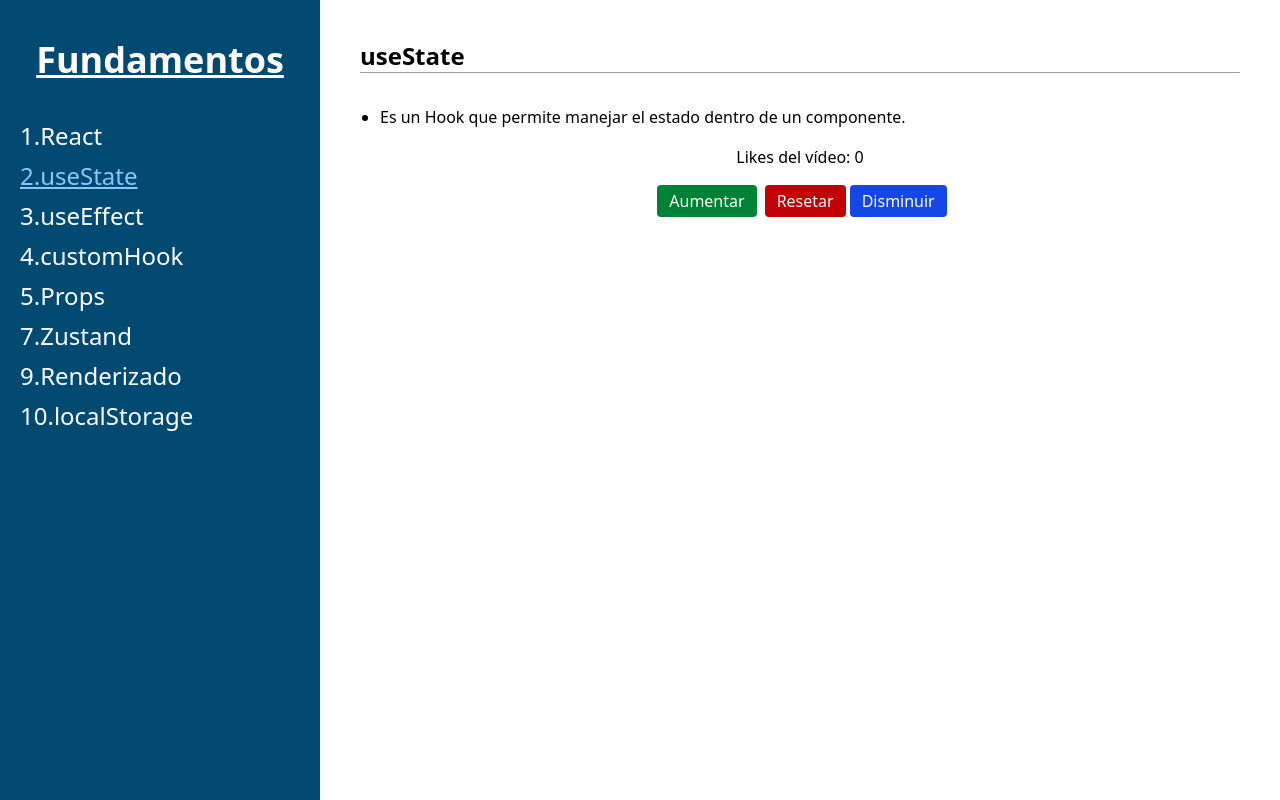
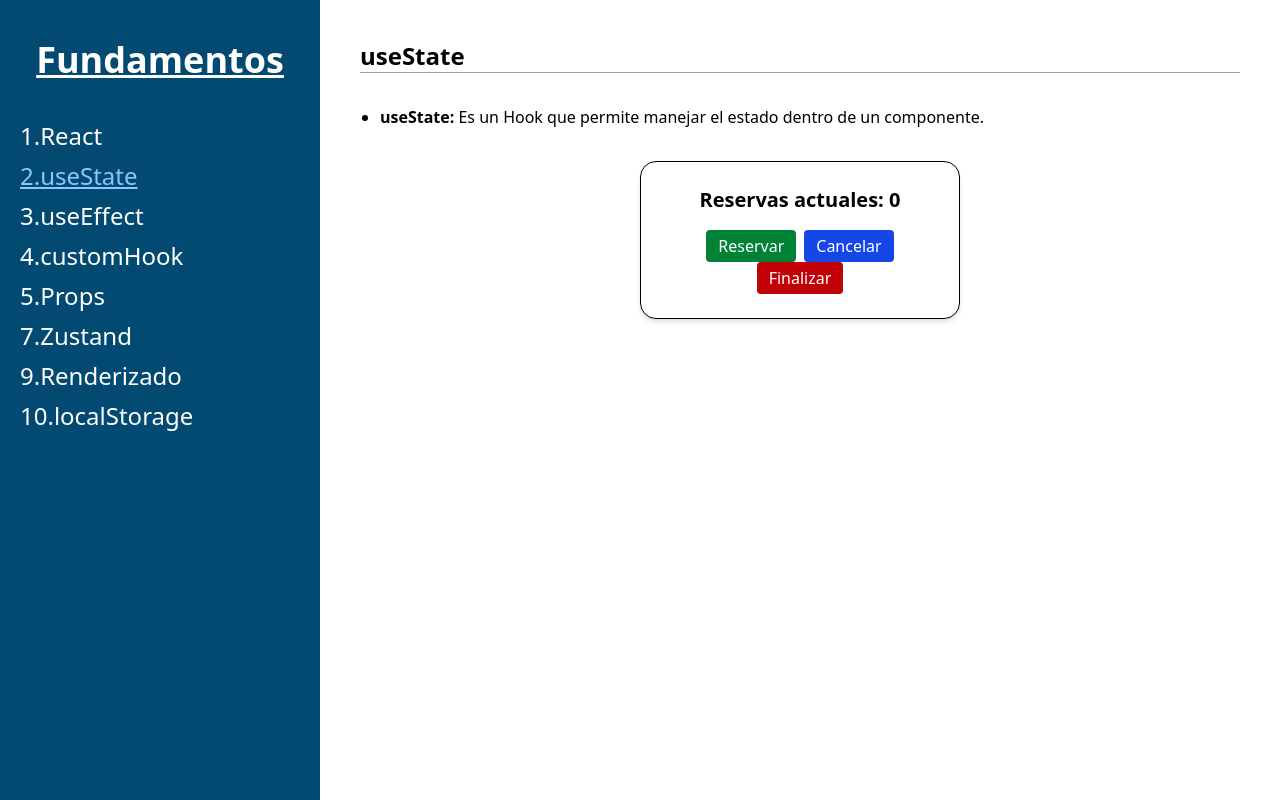
Before and after one commit to Kyara2005/Taller_05-06, a React (Vite) app in the folder FundamentosReact-clase-6/: page /usestate in a window 1280 px wide. Built offline with nearby package versions, Linux system fonts and the light colour scheme.

Commit message:
Update Segundo.jsx

```diff
--- a/FundamentosReact-clase-6/src/pages/Segundo.jsx
+++ b/FundamentosReact-clase-6/src/pages/Segundo.jsx
@@ -1,47 +1,57 @@
-
 /*
-
   1- useState
-
 */
 
-// ejmplo const [funda, setFunda] = useState("")
-import { useState } from "react"
+import { useState } from "react";
 
 const Segundo = () => {
+  const [reservas, setReservas] = useState(0);
 
-  const [counter, setCounter] = useState(0)
-
-  const handleReset = () =>
-  {
-    setCounter(0)
-  }
+  const handleReserve = () => setReservas(reservas + 1);
+  const handleReset = () => setReservas(0);
+  const handleCancel = () => {
+    if (reservas > 0) setReservas(reservas - 1);
+  };
 
   return (
     <>
       <h1 className="font-bold text-2xl">useState</h1>
-
-      <hr className="border-gray-400 mb-8"/>
+      <hr className="border-gray-400 mb-8" />
 
       <ul className="list-disc pl-5">
         <li>
-          Es un Hook que permite manejar el estado dentro de un componente.
+          <strong>useState:</strong> Es un Hook que permite manejar el estado dentro de un componente.
         </li>
       </ul>
 
-        <div className="text-center mb-8">
+      <div className="border rounded-2xl shadow-md p-6 w-80 mx-auto mt-8 text-center bg-white">
+        <h2 className="text-xl font-semibold mb-4">
+          Reservas actuales: {reservas}
+        </h2>
 
-          <h2 className="mt-4 mb-4">Likes del vídeo: {counter}</h2>
+        <button
+          className="bg-green-700 text-white py-1 px-3 mx-1 rounded"
+          onClick={handleReserve}
+        >
+          Reservar
+        </button>
 
-          <button className="bg-green-700 text-white py-1 px-3 mx-1 rounded" onClick={()=>setCounter(counter + 1)}>Aumentar</button>
+        <button
+          className="bg-blue-700 text-white py-1 px-3 mx-1 rounded"
+          onClick={handleCancel}
+        >
+          Cancelar
+        </button>
 
-          <button className="bg-red-700 text-white py-1 px-3 mx-1 rounded" onClick={handleReset}>Resetar</button>
+        <button
+          className="bg-red-700 text-white py-1 px-3 mx-1 rounded"
+          onClick={handleReset}
+        >
+          Finalizar
+        </button>
+      </div>
+    </>
+  );
+};
 
-          <button className="bg-blue-700 text-white py-1 px-3 rounded" onClick={()=>{setCounter(counter-1)}}>Disminuir</button>
-
-        </div>
-    </>
-  )
-}
-
-export default Segundo
+export default Segundo;
```
